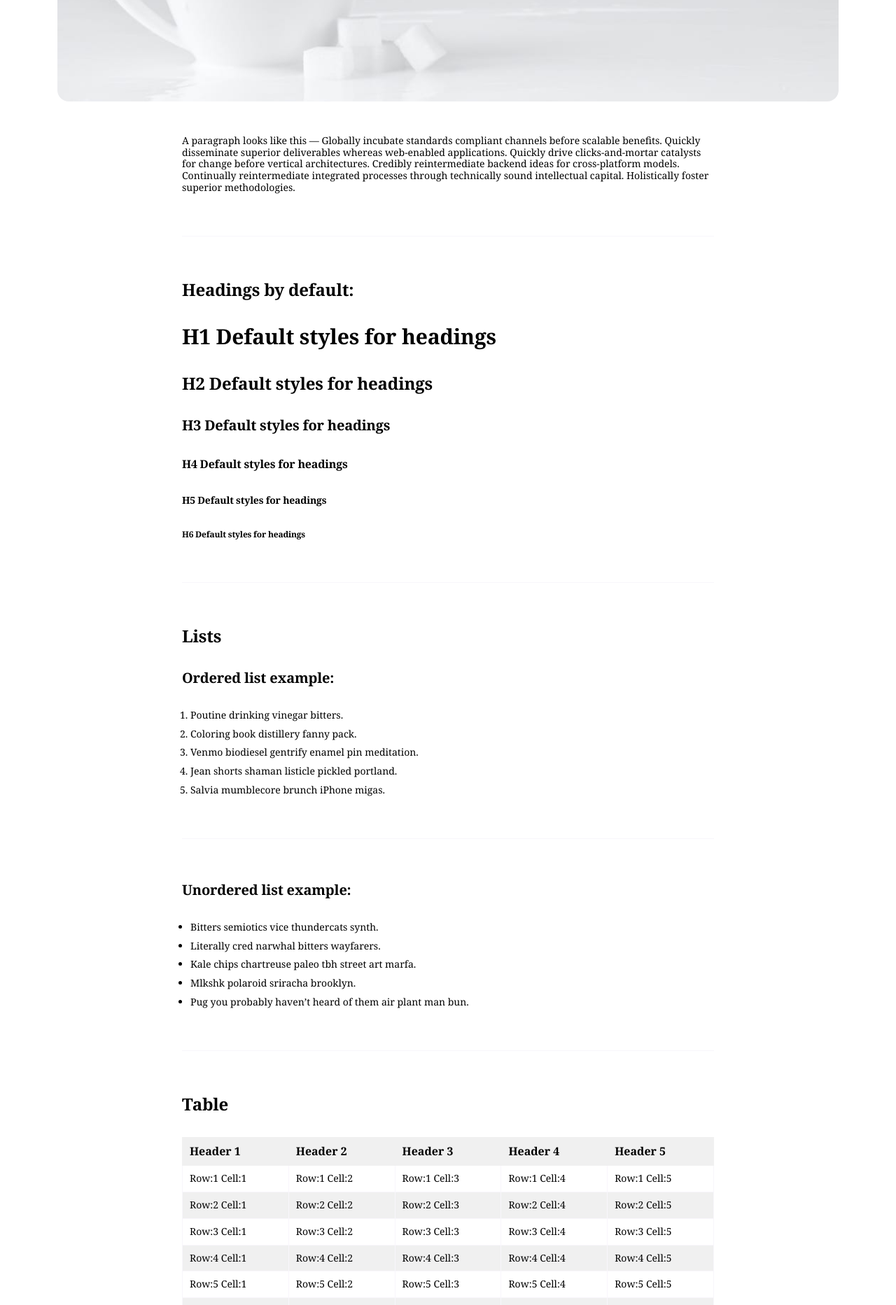
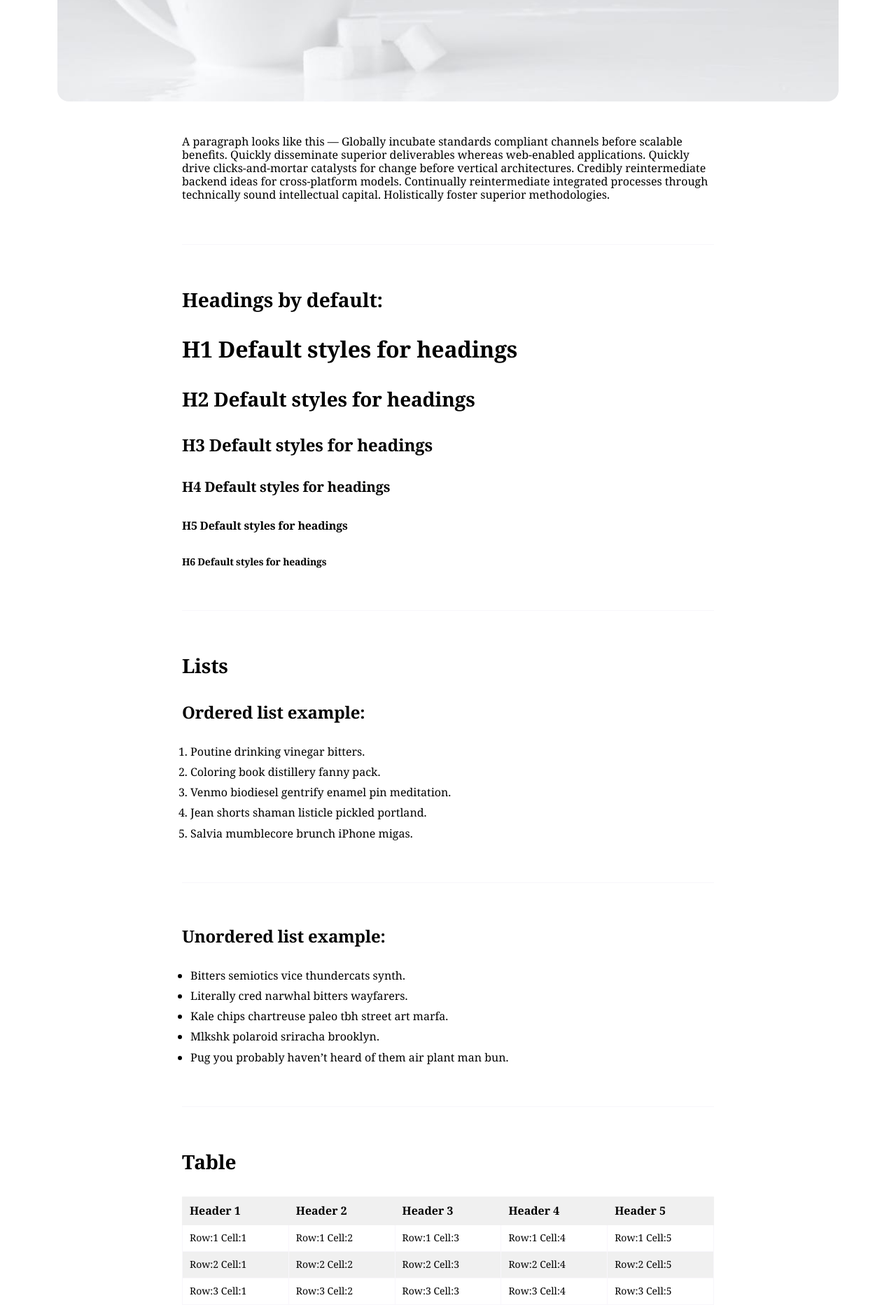
Before and after one commit to Joonhwi/joonhwi.github.io, a Jekyll site: the page built from _pages/elements.md, in a window 1280 px wide. Shown: the part 749-2614 px from the top of the page at 70% size. Built offline with Jekyll 4.4.1, drawn with Linux system fonts in a browser that asks for light colours; nearby versions of some CDN libraries.

Commit message:
Update _variables.scss

```diff
--- a/_sass/0-settings/_variables.scss
+++ b/_sass/0-settings/_variables.scss
@@ -15,7 +15,7 @@
 // *****************
 // Typography
 // *****************
-$base-font-size: 14px;
+$base-font-size: 16px;
 $base-font-style: normal;
 $base-font-variant: normal;
 $base-font-weight: normal;
@@ -28,12 +28,12 @@
 // $heading-font-family: 'Josefin Sans', Helvetica Neue, Helvetica, Arial, sans-serif;
 $heading-font-family: 'Baskerville', 'Georgia', 'Palatino', 'Times New Roman', serif;
 
-$font-size-h1:  30px;
-$font-size-h2:  24px;
-$font-size-h3:  20px;
-$font-size-h4:  16px;
-$font-size-h5:  14px;
-$font-size-h6:  12px;
+$font-size-h1:  32px;
+$font-size-h2:  28px;
+$font-size-h3:  24px;
+$font-size-h4:  20px;
+$font-size-h5:  16px;
+$font-size-h6:  14px;
 
 $heading-line-height: 1.3;
 $heading-letter-spacing: -0.2px;
```
